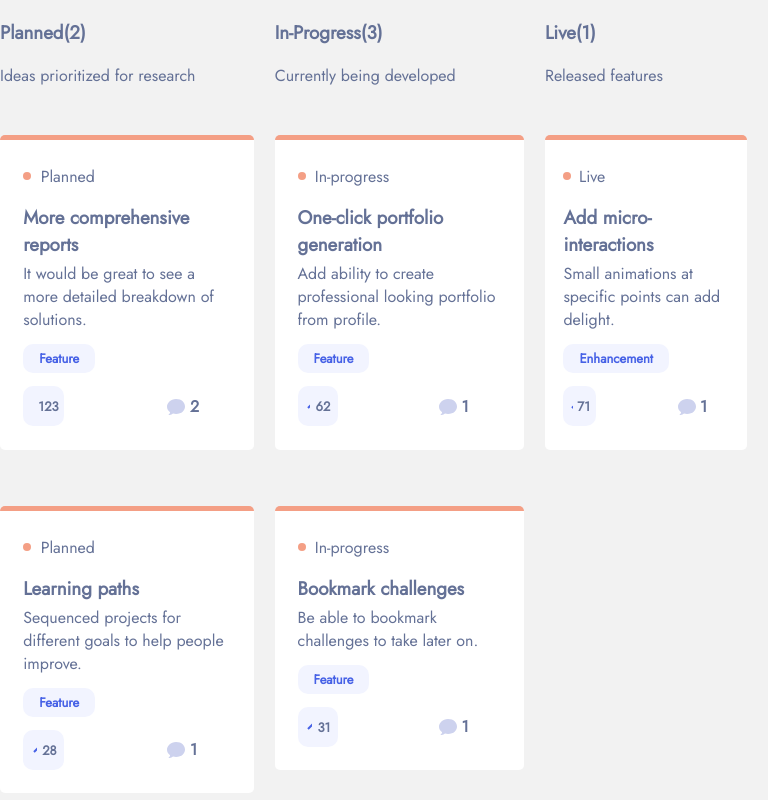
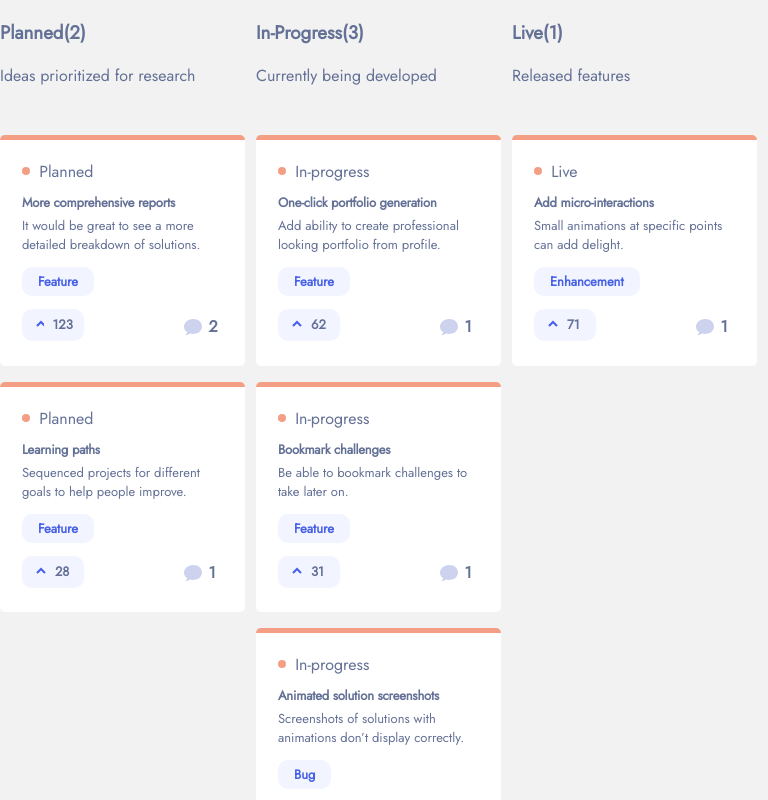
Before and after one commit to AmaliTech-Training-Academy/product-feedback-app, a React (Create React App) app in the folder project/: page / in a window 768 px wide. Shown: the top 800 px of the page. Built offline with nearby package versions, Linux system fonts and the light colour scheme; no server answers.

Commit message:
tablet view

```diff
--- a/project/src/Components/Header/ProductRequest.js
+++ b/project/src/Components/Header/ProductRequest.js
@@ -17,10 +17,8 @@ const ProductRequest = ({title, productRequests, subtitle})=>{
     return(
         <>
          <div className="plan-st">
-        <div>
-
+        <div className="top-part">
             <h3>{`${title}(${productRequests.length})`}</h3>
-
             <p>{subtitle}</p>
         </div>
             {productRequests.map((data, key) => {
--- a/project/src/Pages/roadmap/Planned.js
+++ b/project/src/Pages/roadmap/Planned.js
@@ -15,7 +15,7 @@ const ComponentBox = (props)=> {
                  <p className='plan-title-1 body-1'>{props.subtitle}</p>
             </div>
             <h3 className='plan-text-bold'>{props.title}</h3>
-            <p className='plan-text-normal body-1'>{props.text}</p>
+            <p className='plan-text-normal '>{props.text}</p>
 
               <div>
             <p className="tag body-3">{props.tag}</p>
--- a/project/src/Pages/roadmap/roadmap.css
+++ b/project/src/Pages/roadmap/roadmap.css
@@ -9,11 +9,14 @@ p,h3{
 }
 
 .plan-box{
-   margin-top: 32px;
+
    margin-bottom: 24px;
     width: 100%;
     border-radius: 5px;
     background-color:#ffffff ;
+}
+.top-part{
+    margin-bottom: 32px;
 }
 #plan{
     border-top: 5px solid #f49f85 ;
@@ -151,6 +154,8 @@ p,h3{
 
 .plan-text-normal{
     margin: 0;
+    font-size: 16px;
+    line-height: 23px;
 }
 
 .last-line{
@@ -167,6 +172,53 @@ p,h3{
 
 
 /* TABLET VIEW */
-@media only screen and (max-width:768px){
+@media only screen and (min-width: 508px) and (max-width:920px){
+    .plan-box{
+        width: 100%;
+        max-height: 251px;
+        margin-bottom: 16px;
+    }
+    .plan-st{
+        width: 32.37%;
+        margin-right: 1.45%;
+    }
+
+    .plan-inner{
+        margin-right: 8.97%;
+        margin-left: 8.97%;
+    }
+
+    .sub-faded{
+        margin-top: 20px;
+        height: 19px;
+    }
+    .plan-text-bold{
+        font-size: 13px;
+        line-height: 19px;
+        letter-spacing: -0.18px;
+        font-weight: 700;
+        margin-top: 14px;
+    }
+    .plan-text-normal{
+        font-size: 13px;
+        font-weight: 400;
+        line-height: 19px;
+    }
+
+    .up{
+        width: 30.94%;
+        height: 32px;
+        /* margin-right: 40.44%; */
+    }
+
+    .inner-box-up{
+        margin: 6px 18.12% 7px 23.19%;
+    }
+    .other-line{
+        width: 17.94%;
+        height: 19px;
+        margin-top: 5.5px;
+    }
+
 
 }
```
